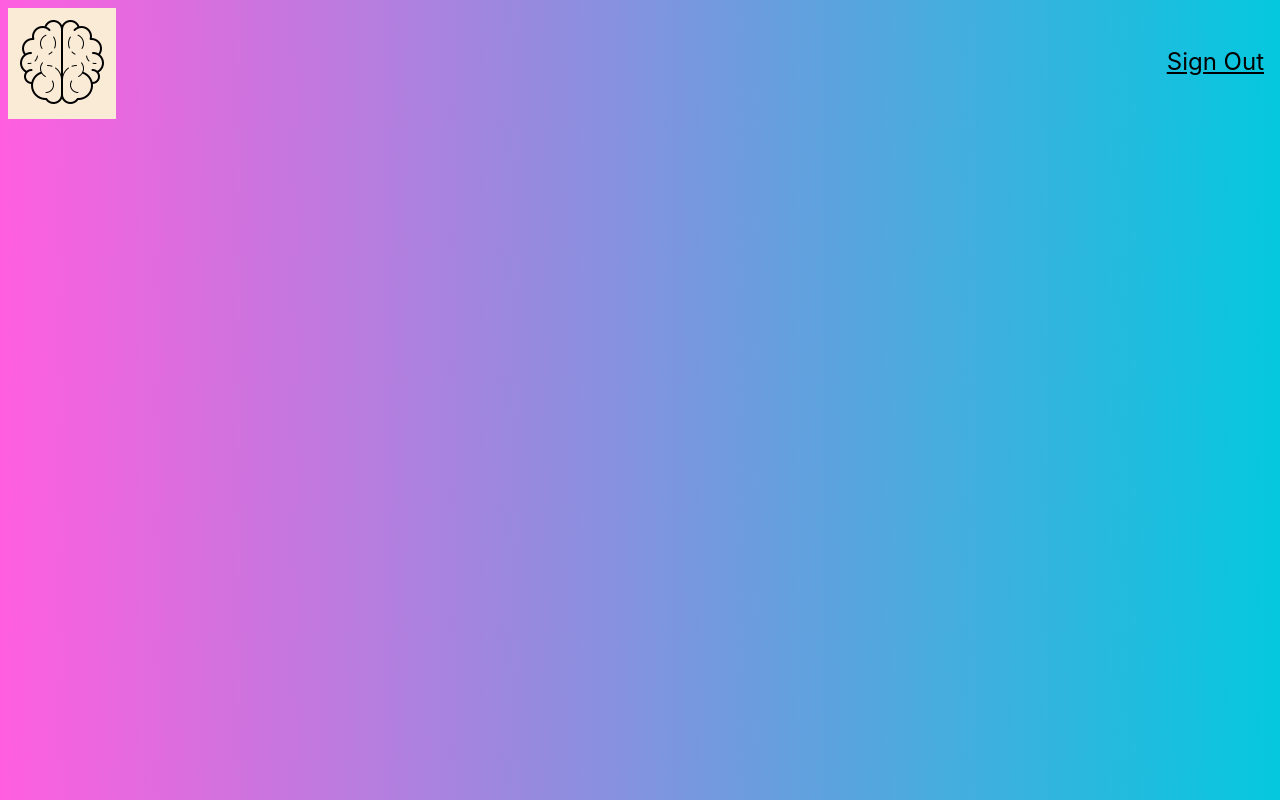
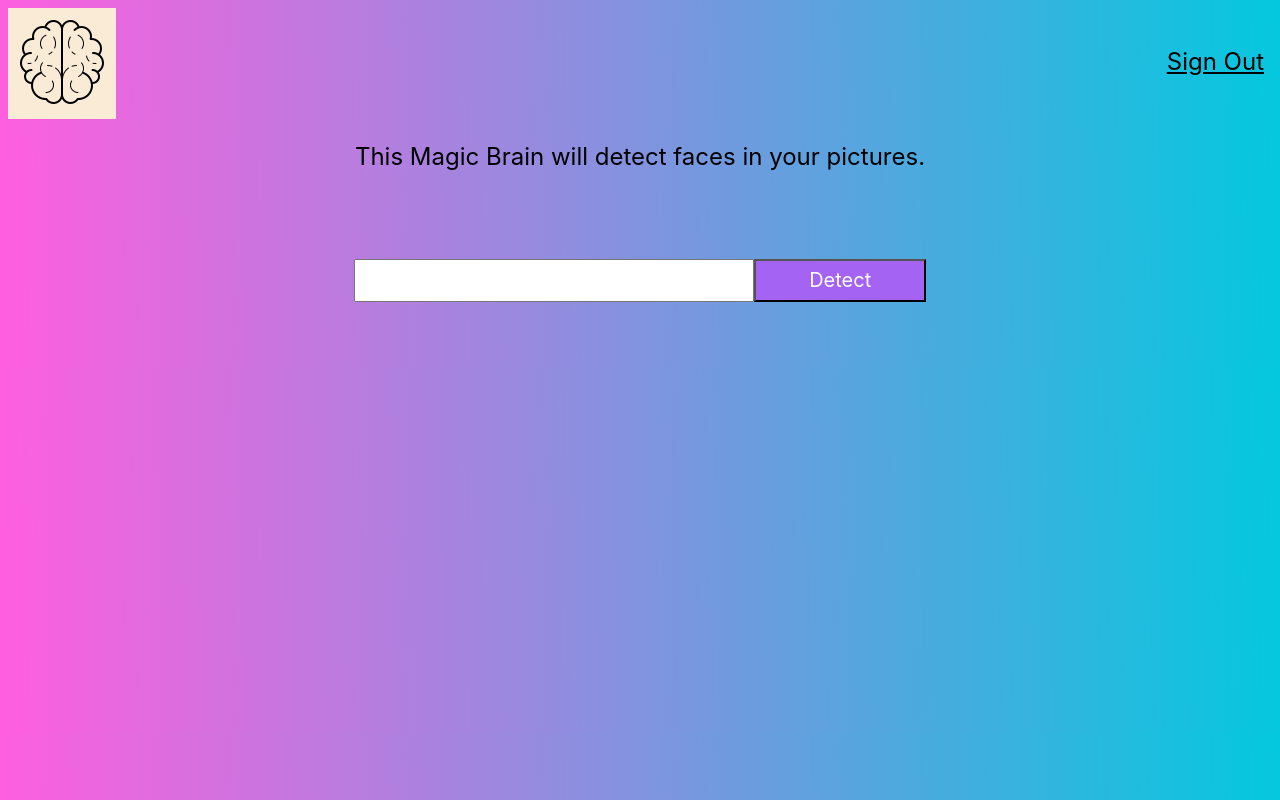
Before and after one commit to dubymarjtr/facerecognitionbrain, a React (Create React App) app: page / in a window 1280 px wide. Built offline with nearby package versions, Linux system fonts and the light colour scheme.

Commit message:
create ImageLinkForm component and style it

```diff
--- a/src/App.js
+++ b/src/App.js
@@ -1,14 +1,15 @@
 import './App.css';
 import Navigation from './components/Navigation/Navigation.js'
 import Logo from './components/Logo/Logo.js'
+import ImageLinkForm from './components/ImageLinkForm/ImageLinkForm.js'
 
 function App() {
   return (
     <div className="App">
       <Navigation />
       <Logo />
-      {/* <ImageLinkForm />
-      <FaceRecognition /> */}
+      <ImageLinkForm />
+      {/* <FaceRecognition /> */}
     </div>
   );
 }
--- /dev/null
+++ b/src/components/ImageLinkForm/ImageLinkForm.css
@@ -0,0 +1,3 @@
+.form {
+    width: 700px;
+}
--- /dev/null
+++ b/src/components/ImageLinkForm/ImageLinkForm.js
@@ -0,0 +1,20 @@
+import React from 'react';
+import './ImageLinkForm.css';
+
+
+
+const ImageLinkForm = () => {
+    return (
+        <div>
+            <p className='f3'>
+                {'This Magic Brain will detect faces in your pictures.'}
+            </p>
+            <div className='pa5 center form'>
+                <input className='f4 pa2 w-70 center' type='text' />
+                <button className='w-30 grow f4 link ph3 pv2 dib white bg-light-purple'>Detect</button>
+            </div>
+        </div>
+    );
+};
+
+export default ImageLinkForm;
```
